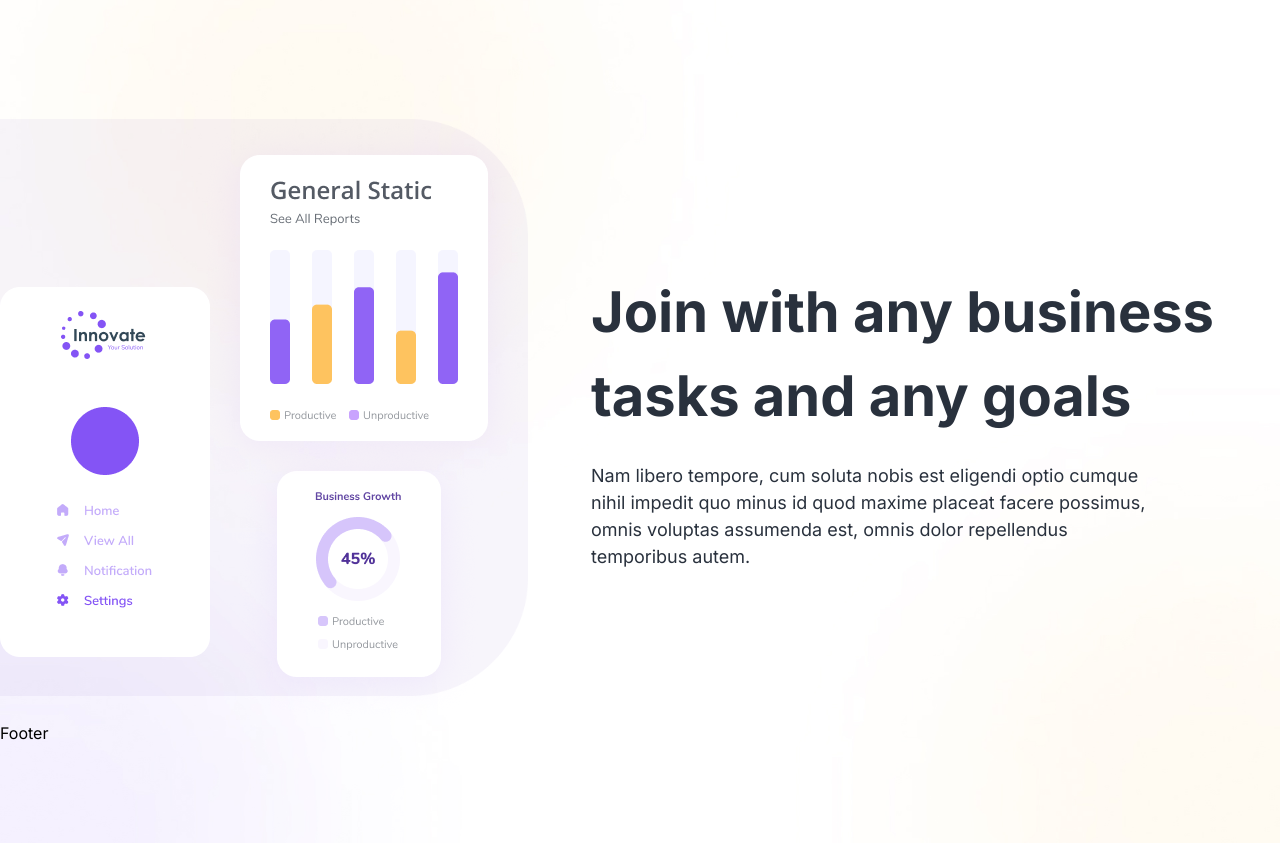
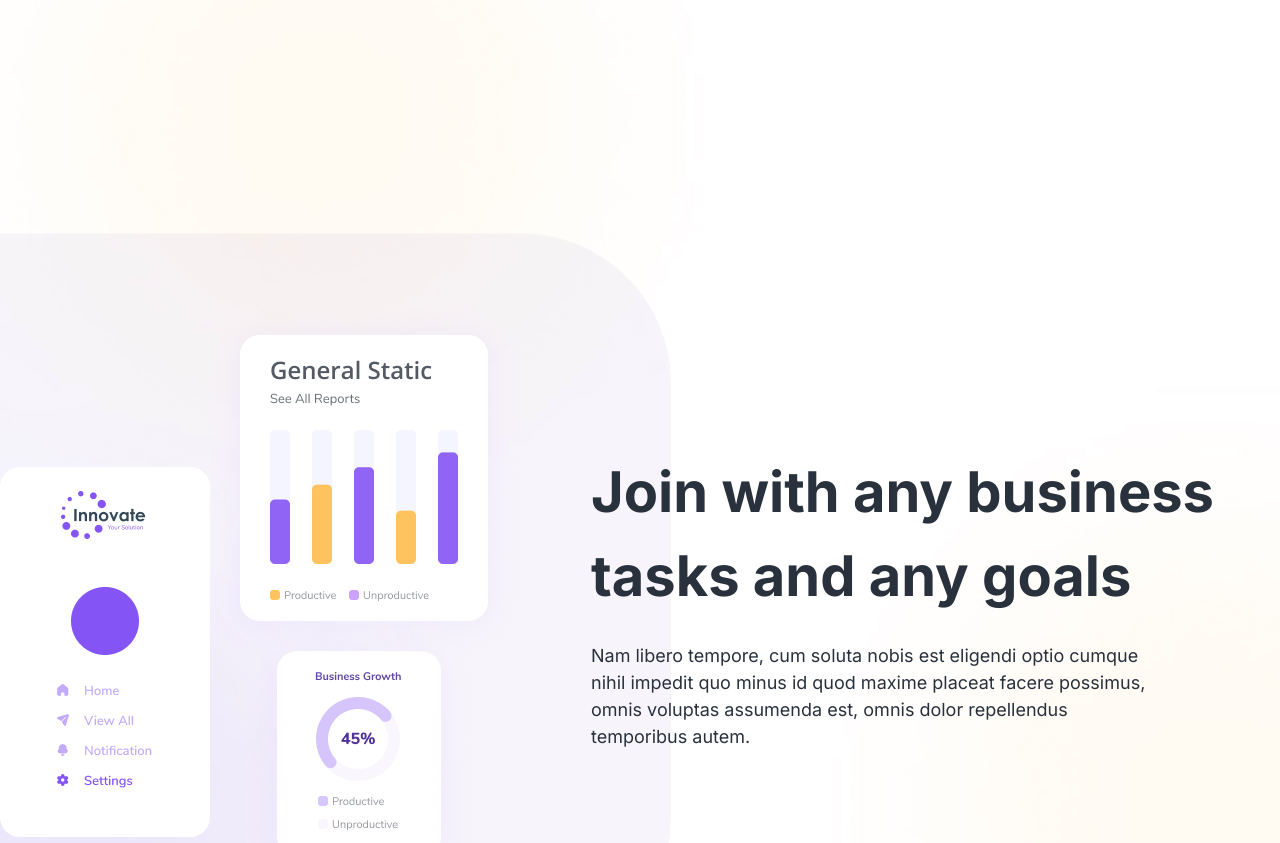
Before and after one commit to sajibkhandev/Innovate4, a Next.js app: page / in a window 1280 px wide. Shown: the part 2357-3200 px from the top of the page. Built offline with nearby package versions, Linux system fonts and the light colour scheme.

Commit message:
business lelf image fixed

```diff
--- a/app/components/business.js
+++ b/app/components/business.js
@@ -5,15 +5,17 @@ import LayerImage2 from '../../public/businessLayer2.png'
 
 const Business = () => {
     return (
-        <div className='max-w-container mx-auto '>
-            <div className='flex justify-between items-center'>
-                <div className='relative'>
-                <Image
-                className='absolute top-0 -left-[100] -z-10 '
+        <div className='relative '>
+              <Image
+                className='absolute top-[50%] -translate-y-[50%] left-[0px] -z-10 '
 
                     src={LayerImage1}
                     alt="Picture of the author"
                 />
+                <div className='max-w-container mx-auto '>
+            <div className='flex justify-between items-center py-[180px]'>
+                <div className='relative'>
+
                 <Image
                     src={LayerImage2}
                     alt="Picture of the author"
@@ -29,6 +31,8 @@ const Business = () => {
 
 
         </div>
+        </div>
+
     )
 }
 
```
